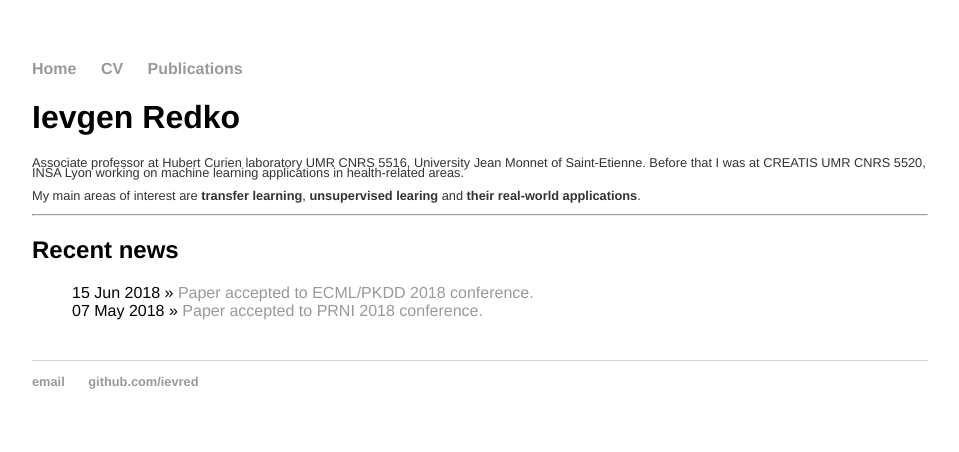
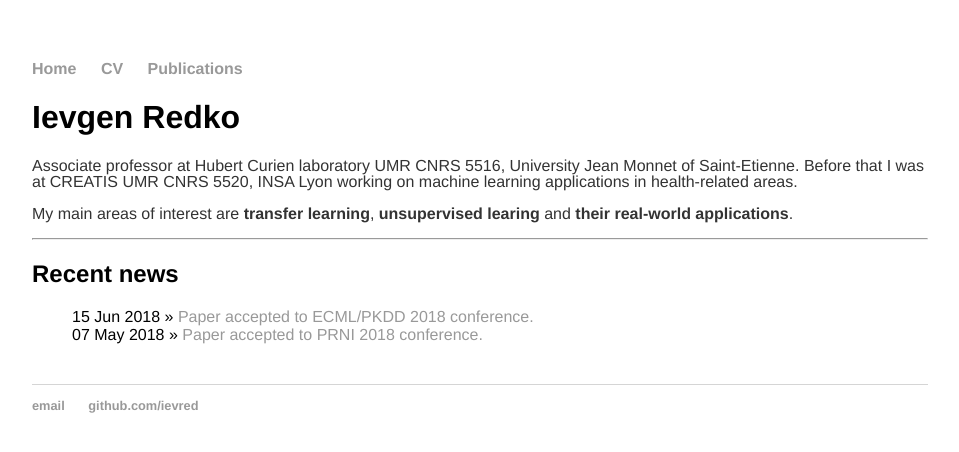
Before and after one commit to ievred/ievred.github.io, a Jekyll site: the page built from index.html, in a window 1280 px wide. Shown: the top 452 px of the page, without its empty margins (160-1119 px from the left). Built offline with Jekyll 4.4.1, drawn with Linux system fonts in a browser that asks for light colours.

Commit message:
Update main.css

```diff
--- a/css/main.css
+++ b/css/main.css
@@ -32,8 +32,8 @@ h2 {
 }
 
 p {
-    font-size: 0.8em;
-    line-height: 0.8em;
+    font-size: 1em;
+    line-height: 1em;
     color: #333;
     font-family:'Helvetica', 'Arial', 'Sans-Serif';
 }
```
